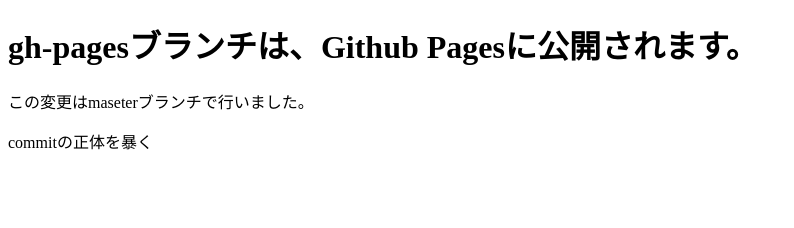
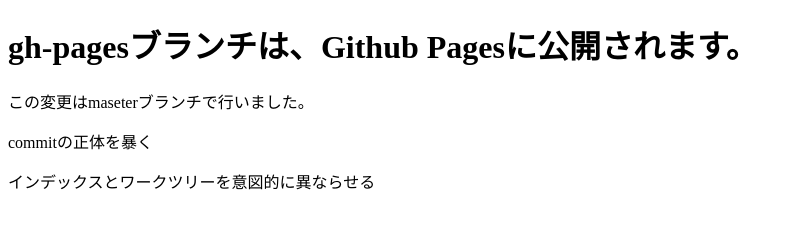
Before and after one commit to kosuke-ikeura/git-study, a plain HTML site: page index.html in a window 1280 px wide. Shown: the whole page, without its empty margins (0-794 px from the left). Drawn offline with Linux system fonts and the light colour scheme.

Commit message:
READMEの修正

```diff
--- a/index.html
+++ b/index.html
@@ -9,5 +9,6 @@
     <p>この変更はmaseterブランチで行いました。</p>
 
 	<p>commitの正体を暴く</p>
+	<p>インデックスとワークツリーを意図的に異ならせる</p>
 </body>
 </html>
```
Also changed, not shown: 1 other file.
